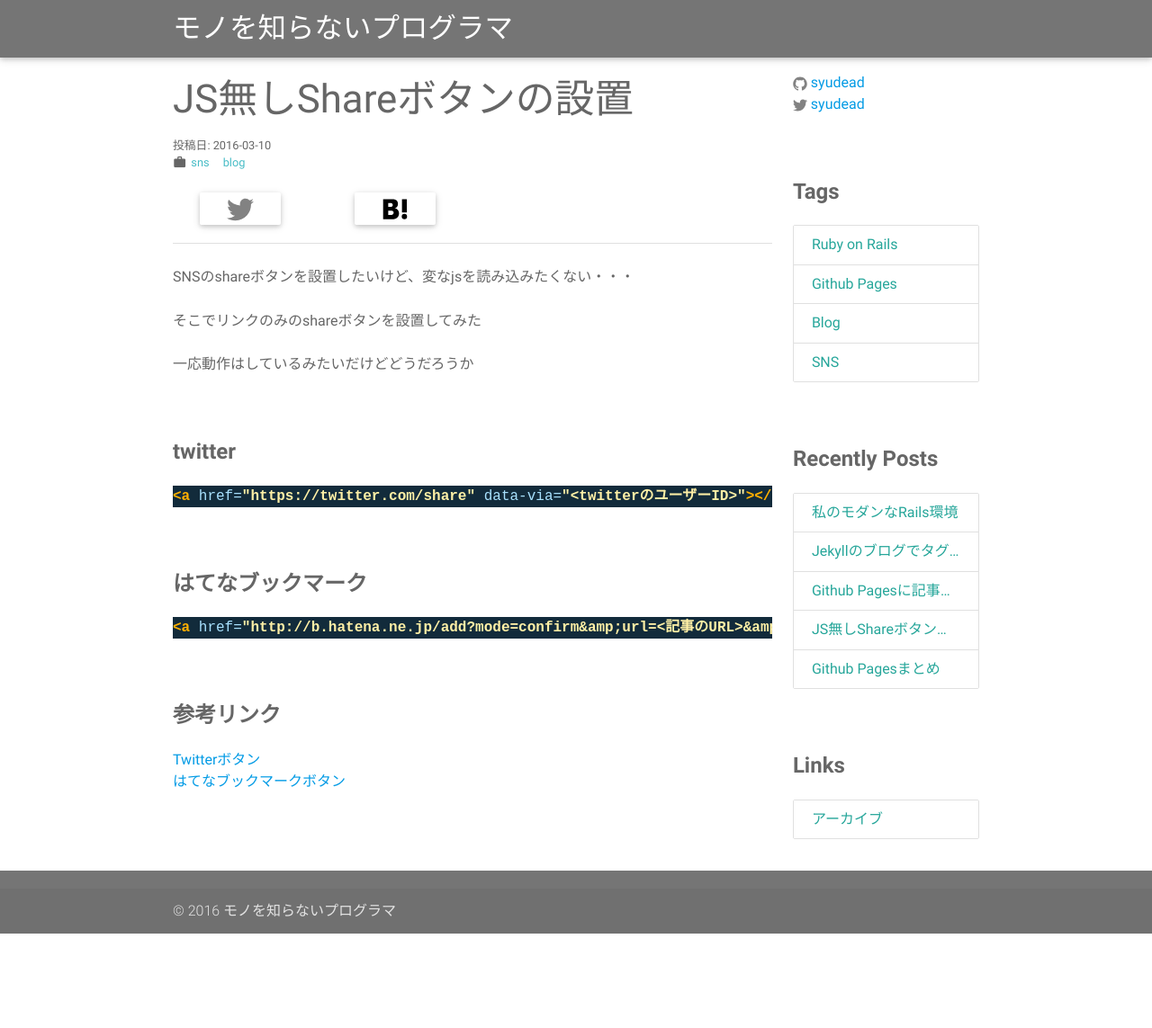
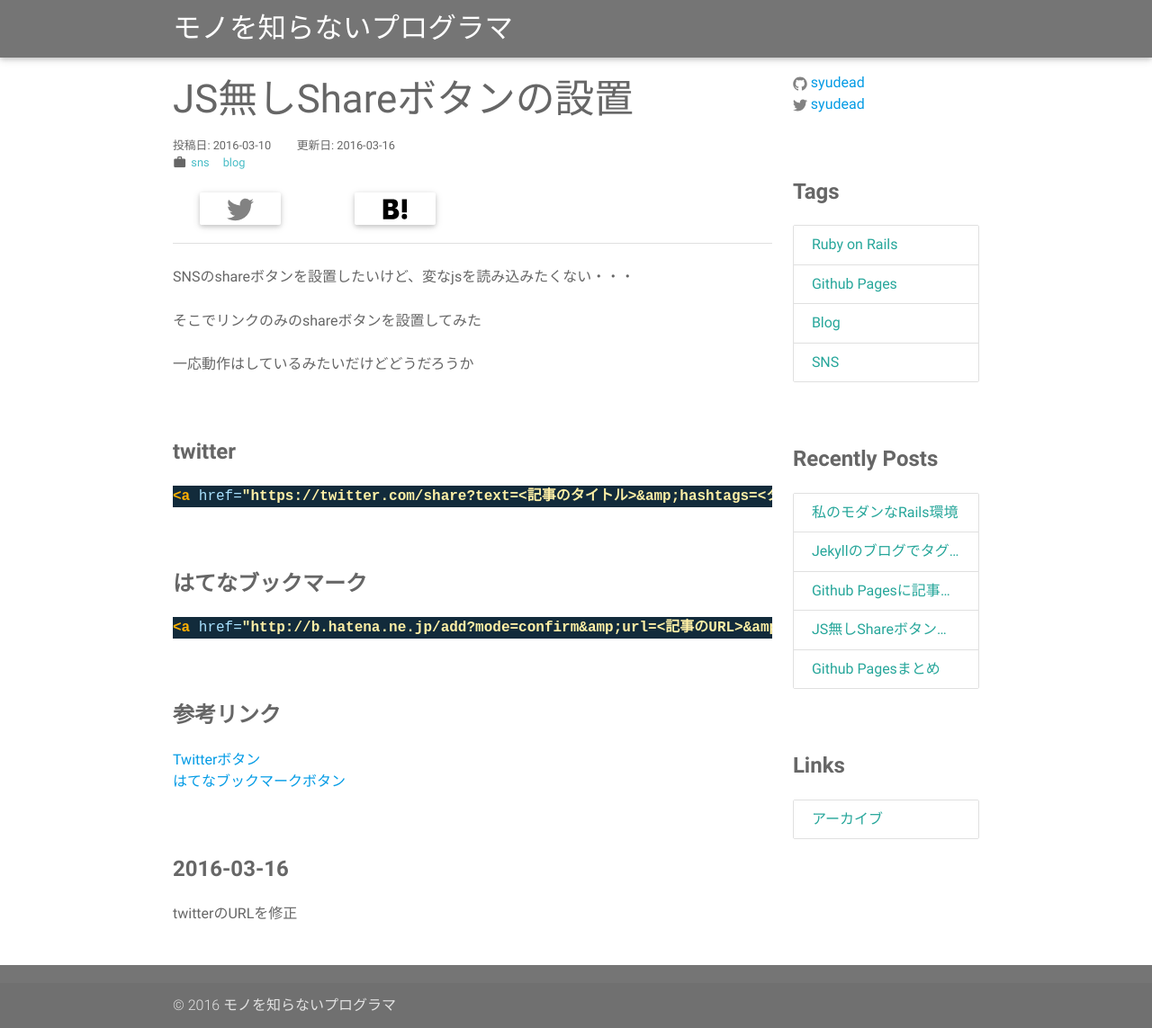
Before and after one commit to syudead/syudead.github.io, a Jekyll site: the page built from _posts/2016-03-10-share-buttons.md, in a window 1280 px wide. Shown: the whole page at 90% size. Built offline with Jekyll 4.4.1, drawn with Linux system fonts in a browser that asks for light colours; before the commit the page ends 1038 px from its top, so only the background shows below that.

Commit message:
Fix twitter share link

````diff
--- a/_layouts/post.html
+++ b/_layouts/post.html
@@ -16,7 +16,13 @@
       <div class="col m9 s12">
 
         <h3>{{ page.title }}</h3>
-        <p class="date">投稿日: {{ page.date | date: "%Y-%m-%d" }}</p>
+        <p class="date">
+          投稿日: {{ page.date | date: "%Y-%m-%d" }}
+          {% if page.update_date %}
+          &nbsp; &nbsp; &nbsp; &nbsp;
+          更新日: {{ page.update_date | date: "%Y-%m-%d" }}
+          {% endif %}
+        </p>
         <ul class="tags">
           <li><i class="material-icons">work</i></li>
           {% for tag in page.tags %}
@@ -26,7 +32,7 @@
         </ul>
 
         <ul class="row center-align share-buttons">
-          <li class="col s3"><a href="https://twitter.com/share" class="btn transparent" data-via="syudead" target="_blank">{% include icon-twitter.svg %}</a></li>
+          <li class="col s3"><a href="https://twitter.com/share?text={{ page.title }}&amp;hashtags={{ page.tags | join: ","}}" class="btn transparent" target="_blank">{% include icon-twitter.svg %}</a></li>
           <li class="col s3"><a href="http://b.hatena.ne.jp/add?mode=confirm&amp;url={{ page.url | prepend: site.url }}&amp;title={{ page.title }}" title="このエントリーをはてなブックマークに追加" class="btn transparent" target="_blank">{% include icon-hatebu.svg %}</a></li>
           <li class="col s3"></li>
           <li class="col s3"></li>
--- a/_posts/2016-03-10-share-buttons.md
+++ b/_posts/2016-03-10-share-buttons.md
@@ -2,6 +2,7 @@
 layout: post
 title: JS無しShareボタンの設置
 tags: sns blog
+update_date: 2016-03-16
 ---
 
 SNSのshareボタンを設置したいけど、変なjsを読み込みたくない・・・
@@ -13,7 +14,7 @@
 ## twitter
 
 ```html
-<a href="https://twitter.com/share" data-via="<twitterのユーザーID>"></a>
+<a href="https://twitter.com/share?text=<記事のタイトル>&amp;hashtags=<タグコンマ区切り>"></a>
 ```
 
 ## はてなブックマーク
@@ -24,5 +25,9 @@
 
 ## 参考リンク
 
-* [Twitterボタン](https://about.twitter.com/ja/resources/buttons#tweet)
-* [はてなブックマークボタン](http://b.hatena.ne.jp/guide/bbutton)
+* [Twitterボタン](https://about.twitter.com/ja/resources/buttons#tweet){:target="_blank"}
+* [はてなブックマークボタン](http://b.hatena.ne.jp/guide/bbutton){:target="_blank"}
+
+## 2016-03-16
+
+twitterのURLを修正
````
